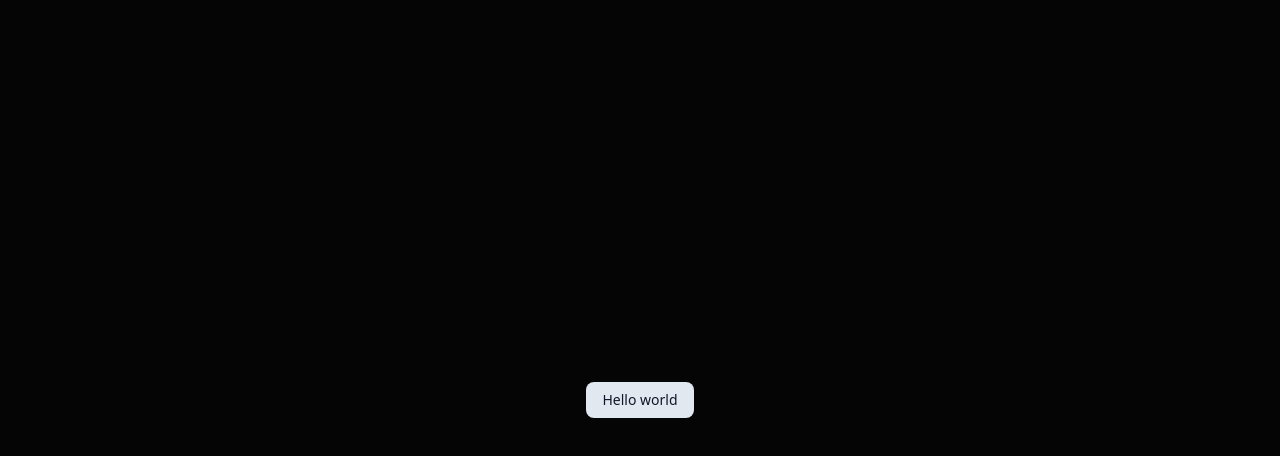
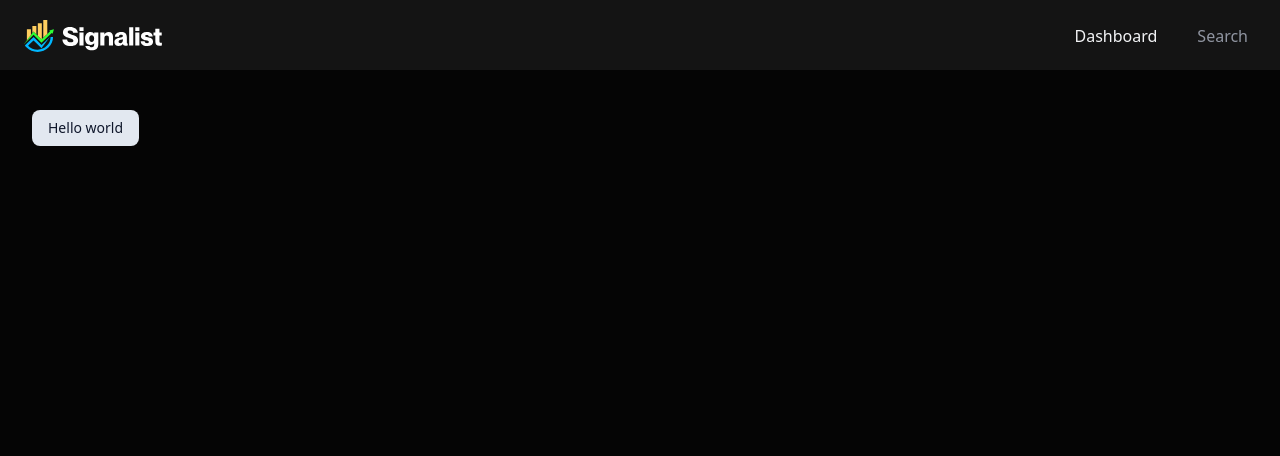
Before and after one commit to TajwarSaiyeed/stock-project-poc, a Next.js app: page / in a window 1280 px wide. Shown: the top 456 px of the page. Built offline with nearby package versions, Linux system fonts and the light colour scheme.

Commit message:
Add Header component with navigation, RootLayout, and updated HomePage structure

```diff
--- /dev/null
+++ b/app/(root)/layout.tsx
@@ -0,0 +1,15 @@
+import React, {FC} from "react";
+import Header from "@/components/header";
+
+const RootLayout: FC<{ children: React.ReactNode }> = ({children}) => {
+    return (
+        <main className={'min-h-screen text-gray-400'}>
+            {/*header*/}
+            <Header />
+            <div className={'container py-10'}>
+                {children}
+            </div>
+        </main>
+    )
+}
+export default RootLayout
--- a/app/page.tsx
+++ b/app/(root)/page.tsx
@@ -3,7 +3,7 @@
 
 const HomePage = () => {
     return (
-        <div className="flex flex-col items-center justify-center h-screen">
+        <div className="flex min-h-screen home-wrapper">
             <Button>
                 Hello world
             </Button>
--- /dev/null
+++ b/components/header.tsx
@@ -0,0 +1,27 @@
+import React from 'react'
+import Link from "next/link";
+import Image from "next/image";
+import NavItems from "@/components/nav-items";
+
+const Header = () => {
+    return (
+        <header className={'sticky top-0 header'}>
+            <div className={'container header-wrapper'}>
+                <Link href={'/'}>
+                    <Image
+                        src={'/assets/icons/logo.svg'}
+                        alt={'logo'}
+                        width={140} height={32}
+                        className={'h-8 w-auto cursor-pointer'}
+                    />
+                </Link>
+
+                <nav className={'hidden sm:block'}>
+                    <NavItems />
+                </nav>
+                {/*user dropdown*/}
+            </div>
+        </header>
+    )
+}
+export default Header
--- /dev/null
+++ b/components/nav-items.tsx
@@ -0,0 +1,29 @@
+'use client'
+import React from 'react'
+import {NAV_ITEMS} from "@/lib/constants";
+import Link from "next/link";
+import {cn} from "@/lib/utils";
+import {usePathname} from "next/navigation";
+
+const NavItems = () => {
+    const pathname = usePathname()
+    const isActive = (path: string) => {
+        if (path === "/") return pathname === "/";
+        return pathname.startsWith(path);
+    }
+
+    return (
+        <ul className={'flex flex-col sm:flex-row p-2 gap-3 sm:gap-10 font-medium'}>
+            {NAV_ITEMS.map(({href, label}) => (
+                <li key={href}>
+                    <Link href={href} className={cn("hover:text-yellow-500 transition-colors",
+                        isActive(href) ? "text-gray-100" : ""
+                    )}>
+                        {label}
+                    </Link>
+                </li>
+            ))}
+        </ul>
+    )
+}
+export default NavItems
```
